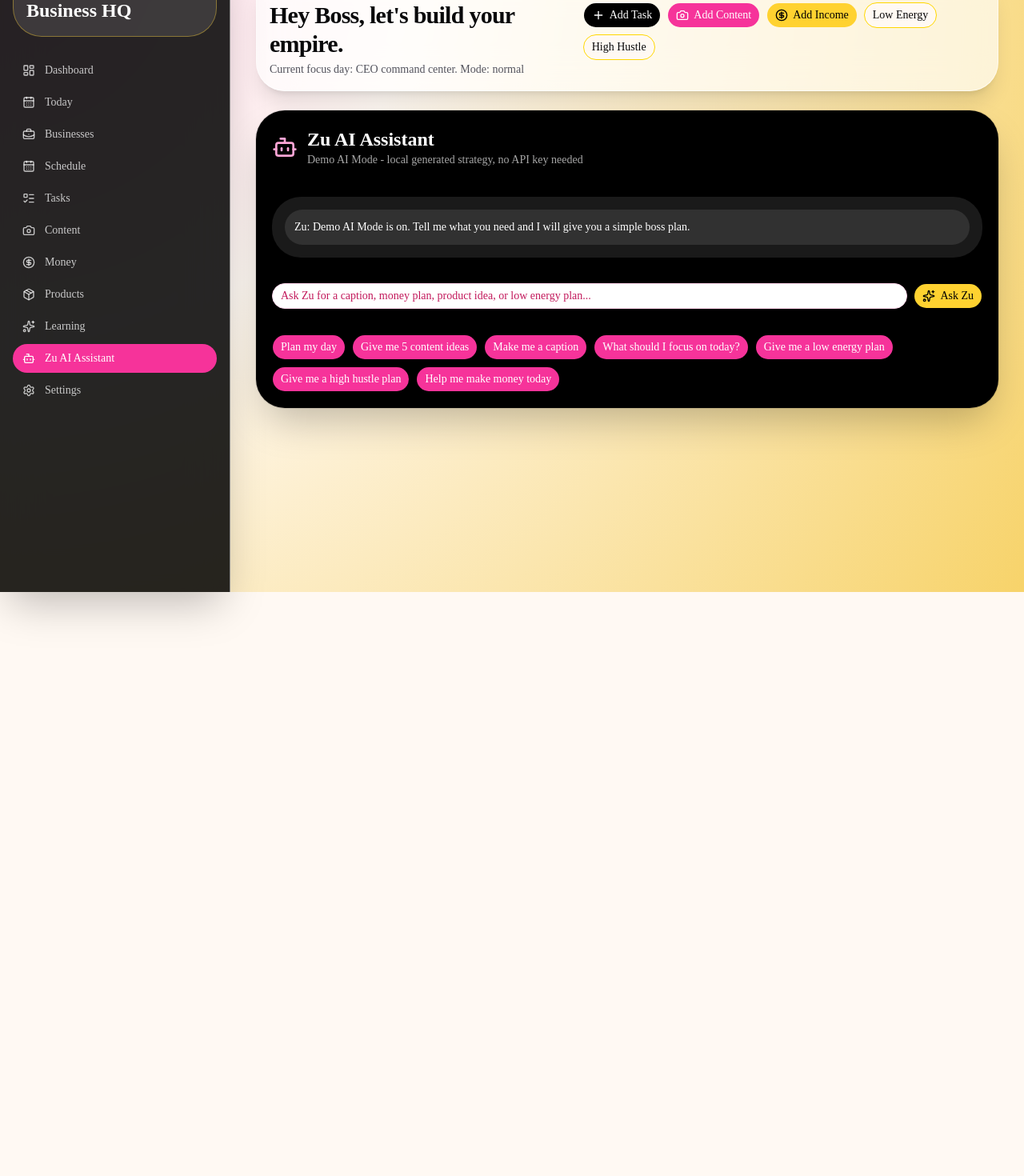
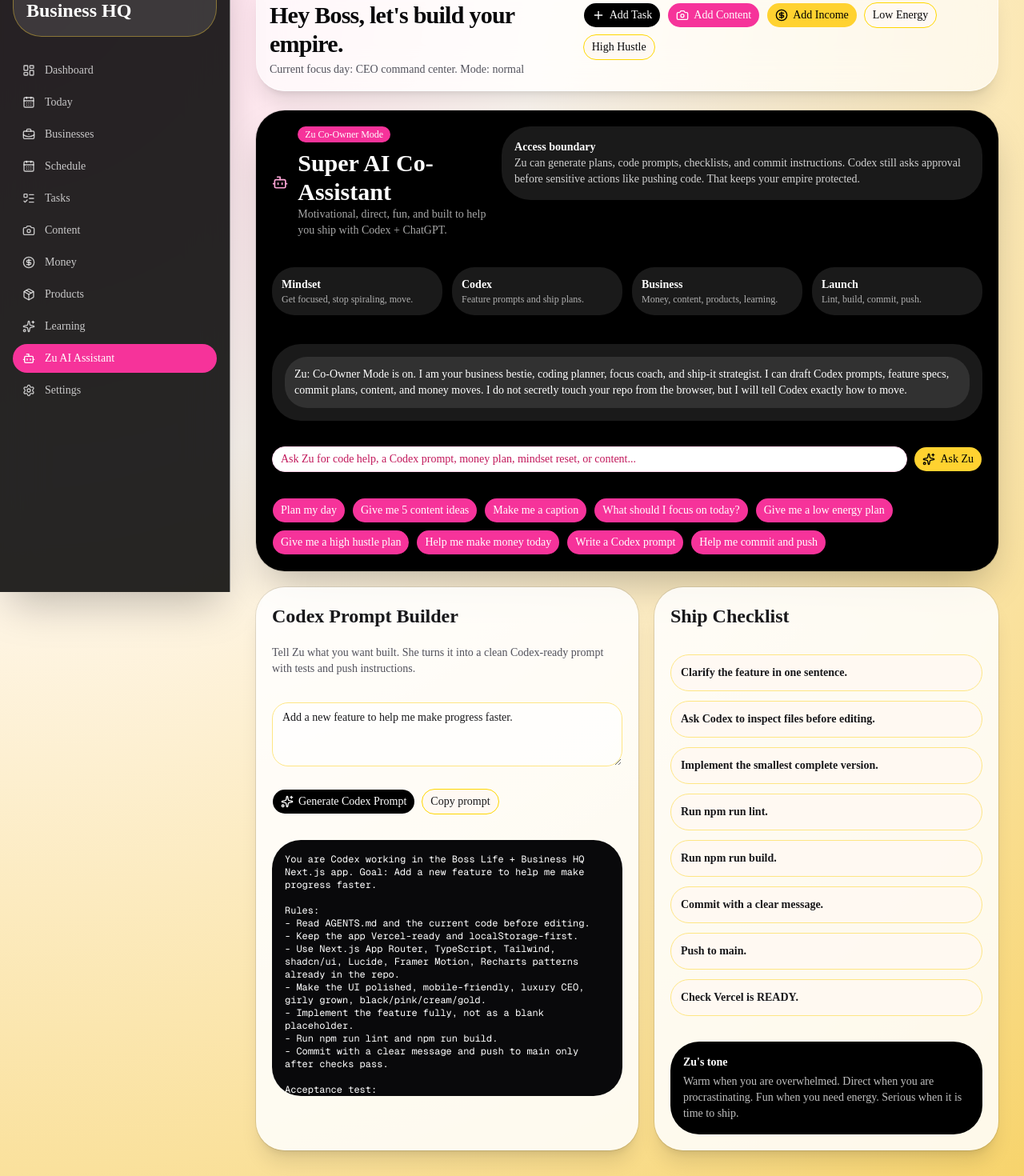
Before and after one commit to angeljonez0410-lgtm/lLife-business-hq, a Next.js app: page /ai in a window 1280 px wide. Shown: the part 60-1530 px from the top of the page at 80% size. Before the commit the page ends 800 px from the top, so only its background shows below. Built offline with nearby package versions, Linux system fonts and the light colour scheme.

Commit message:
Upgrade Zu co-owner assistant

```diff
--- a/src/components/dashboard/BossDashboardApp.tsx
+++ b/src/components/dashboard/BossDashboardApp.tsx
@@ -138,12 +138,32 @@ function generateContentPack(item: ContentIdea, kind: string) {
 
 function generateZuReply(prompt: string) {
   const lower = prompt.toLowerCase();
+  if (lower.includes("code") || lower.includes("codex") || lower.includes("commit") || lower.includes("push") || lower.includes("build")) return "Zu: Co-Owner Mode activated. Give Codex the exact feature, files touched if you know them, and the acceptance test. The move is: 1) inspect the code, 2) make the smallest working change, 3) run lint/build, 4) commit with a clear message, 5) push only after it passes. I can draft the Codex prompt and ship checklist for you.";
   if (lower.includes("money")) return "Zu: Pick one fast-cash lane: post an offer, list one product, follow up with 3 people, and record the income. No overthinking.";
   if (lower.includes("content") || lower.includes("caption")) return `Zu: Here are 5 ideas: ${aiProductIdeas.slice(0, 5).map((idea) => `\n- ${idea}: show the problem, the process, and the result`).join("")}`;
   if (lower.includes("low energy")) return "Zu: Low energy plan: one money move, one content draft, one learning video, one 10-minute cleanup. Then you are allowed to rest.";
   if (lower.includes("high hustle")) return "Zu: High hustle plan: batch 5 hooks, list 3 products, finish 3 tasks, improve one page, and update the money tracker.";
   if (lower.includes("focus")) return "Zu: Focus on the task closest to money first, then content, then learning. Today does not need 20 wins. It needs the right 3.";
   return "Zu: Start with one clear outcome, one content move, one money move, and one tiny learning step. Keep it simple enough to finish today.";
+}
+
+function buildCodexPrompt(goal: string) {
+  const request = goal.trim() || "Upgrade Boss Life + Business HQ with the next highest-impact feature.";
+  return `You are Codex working in the Boss Life + Business HQ Next.js app. Goal: ${request}
+
+Rules:
+- Read AGENTS.md and the current code before editing.
+- Keep the app Vercel-ready and localStorage-first.
+- Use Next.js App Router, TypeScript, Tailwind, shadcn/ui, Lucide, Framer Motion, Recharts patterns already in the repo.
+- Make the UI polished, mobile-friendly, luxury CEO, girly grown, black/pink/cream/gold.
+- Implement the feature fully, not as a blank placeholder.
+- Run npm run lint and npm run build.
+- Commit with a clear message and push to main only after checks pass.
+
+Acceptance test:
+- The feature is visible in the app.
+- User data stays editable/persistent.
+- No TypeScript, lint, or Vercel build errors.`;
 }
 
 export default function BossDashboardApp({ view }: { view: View }) {
@@ -630,15 +650,83 @@ function LearningPage({ learning }: { learning: ReturnType<typeof useLearning>[0
 }
 
 function ZuPage() {
-  const [messages, setMessages] = useState(["Zu: Demo AI Mode is on. Tell me what you need and I will give you a simple boss plan."]);
+  const [messages, setMessages] = useState(["Zu: Co-Owner Mode is on. I am your business bestie, coding planner, focus coach, and ship-it strategist. I can draft Codex prompts, feature specs, commit plans, content, and money moves. I do not secretly touch your repo from the browser, but I will tell Codex exactly how to move."]);
   const [prompt, setPrompt] = useState("");
-  const prompts = ["Plan my day", "Give me 5 content ideas", "Make me a caption", "What should I focus on today?", "Give me a low energy plan", "Give me a high hustle plan", "Help me make money today"];
+  const [codexGoal, setCodexGoal] = useState("Add a new feature to help me make progress faster.");
+  const [codexPrompt, setCodexPrompt] = useState(buildCodexPrompt("Add a new feature to help me make progress faster."));
+  const prompts = ["Plan my day", "Give me 5 content ideas", "Make me a caption", "What should I focus on today?", "Give me a low energy plan", "Give me a high hustle plan", "Help me make money today", "Write a Codex prompt", "Help me commit and push"];
   function ask(value: string) {
     if (!value.trim()) return;
     setMessages([...messages, `You: ${value}`, generateZuReply(value)]);
     setPrompt("");
   }
-  return <Card className="rounded-2xl bg-black p-5 text-white shadow-2xl"><div className="flex items-center gap-3"><Bot className="size-8 text-pink-300" /><div><h3 className="text-2xl font-black">Zu AI Assistant</h3><p className="text-sm text-white/65">Demo AI Mode - local generated strategy, no API key needed</p></div></div><div className="mt-5 max-h-[440px] space-y-3 overflow-auto rounded-2xl bg-white/10 p-4">{messages.map((message, index) => <p key={`${message}-${index}`} className="whitespace-pre-line rounded-xl bg-white/10 p-3 text-sm">{message}</p>)}</div><div className="mt-4 grid gap-2 md:grid-cols-[1fr_auto]"><Input className="bg-white text-black" value={prompt} onChange={(event) => setPrompt(event.target.value)} placeholder="Ask Zu for a caption, money plan, product idea, or low energy plan..." /><Button onClick={() => ask(prompt)} className="bg-amber-300 text-black"><Sparkles /> Ask Zu</Button></div><div className="mt-4 flex flex-wrap gap-2">{prompts.map((item) => <Button key={item} onClick={() => ask(item)} className="bg-pink-500 text-white">{item}</Button>)}</div></Card>;
+  function generatePrompt() {
+    setCodexPrompt(buildCodexPrompt(codexGoal));
+  }
+  return (
+    <div className="space-y-5">
+      <Card className="rounded-2xl bg-black p-5 text-white shadow-2xl">
+        <div className="flex flex-col gap-4 lg:flex-row lg:items-start lg:justify-between">
+          <div className="flex items-center gap-3">
+            <Bot className="size-9 text-pink-300" />
+            <div>
+              <Badge className="mb-2 bg-pink-500 text-white">Zu Co-Owner Mode</Badge>
+              <h3 className="text-3xl font-black">Super AI Co-Assistant</h3>
+              <p className="text-sm text-white/65">Motivational, direct, fun, and built to help you ship with Codex + ChatGPT.</p>
+            </div>
+          </div>
+          <div className="rounded-2xl bg-white/10 p-4 text-sm text-white/80">
+            <p className="font-black text-white">Access boundary</p>
+            <p>Zu can generate plans, code prompts, checklists, and commit instructions. Codex still asks approval before sensitive actions like pushing code. That keeps your empire protected.</p>
+          </div>
+        </div>
+
+        <div className="mt-5 grid gap-3 md:grid-cols-4">
+          <div className="rounded-xl bg-white/10 p-3"><p className="font-black">Mindset</p><p className="text-xs text-white/65">Get focused, stop spiraling, move.</p></div>
+          <div className="rounded-xl bg-white/10 p-3"><p className="font-black">Codex</p><p className="text-xs text-white/65">Feature prompts and ship plans.</p></div>
+          <div className="rounded-xl bg-white/10 p-3"><p className="font-black">Business</p><p className="text-xs text-white/65">Money, content, products, learning.</p></div>
+          <div className="rounded-xl bg-white/10 p-3"><p className="font-black">Launch</p><p className="text-xs text-white/65">Lint, build, commit, push.</p></div>
+        </div>
+
+        <div className="mt-5 max-h-[420px] space-y-3 overflow-auto rounded-2xl bg-white/10 p-4">{messages.map((message, index) => <p key={`${message}-${index}`} className="whitespace-pre-line rounded-xl bg-white/10 p-3 text-sm">{message}</p>)}</div>
+        <div className="mt-4 grid gap-2 md:grid-cols-[1fr_auto]"><Input className="bg-white text-black" value={prompt} onChange={(event) => setPrompt(event.target.value)} placeholder="Ask Zu for code help, a Codex prompt, money plan, mindset reset, or content..." /><Button onClick={() => ask(prompt)} className="bg-amber-300 text-black"><Sparkles /> Ask Zu</Button></div>
+        <div className="mt-4 flex flex-wrap gap-2">{prompts.map((item) => <Button key={item} onClick={() => ask(item)} className="bg-pink-500 text-white">{item}</Button>)}</div>
+      </Card>
+
+      <div className="grid gap-5 xl:grid-cols-[1fr_.9fr]">
+        <Card className="rounded-2xl bg-white/85 p-5 shadow-xl">
+          <h3 className="text-2xl font-black">Codex Prompt Builder</h3>
+          <p className="mt-1 text-sm text-zinc-600">Tell Zu what you want built. She turns it into a clean Codex-ready prompt with tests and push instructions.</p>
+          <textarea className={`${textareaClass} mt-4`} value={codexGoal} onChange={(event) => setCodexGoal(event.target.value)} />
+          <div className="mt-3 flex flex-wrap gap-2">
+            <Button onClick={generatePrompt} className="bg-black text-white"><Sparkles /> Generate Codex Prompt</Button>
+            <Button onClick={() => navigator.clipboard?.writeText(codexPrompt)} variant="outline">Copy prompt</Button>
+          </div>
+          <pre className="mt-4 max-h-80 overflow-auto whitespace-pre-wrap rounded-2xl bg-zinc-950 p-4 text-xs text-white">{codexPrompt}</pre>
+        </Card>
+
+        <Card className="rounded-2xl bg-white/85 p-5 shadow-xl">
+          <h3 className="text-2xl font-black">Ship Checklist</h3>
+          <div className="mt-4 space-y-3">
+            {[
+              "Clarify the feature in one sentence.",
+              "Ask Codex to inspect files before editing.",
+              "Implement the smallest complete version.",
+              "Run npm run lint.",
+              "Run npm run build.",
+              "Commit with a clear message.",
+              "Push to main.",
+              "Check Vercel is READY.",
+            ].map((item) => <div key={item} className="rounded-xl border border-amber-200 bg-cream/80 p-3 text-sm font-semibold">{item}</div>)}
+          </div>
+          <div className="mt-4 rounded-2xl bg-black p-4 text-white">
+            <p className="font-black">Zu&apos;s tone</p>
+            <p className="mt-1 text-sm text-white/75">Warm when you are overwhelmed. Direct when you are procrastinating. Fun when you need energy. Serious when it is time to ship.</p>
+          </div>
+        </Card>
+      </div>
+    </div>
+  );
 }
 
 function SettingsPage({ settings, setSettings, reset, exportData }: { settings: ReturnType<typeof useSettings>[0]; setSettings: (value: ReturnType<typeof useSettings>[0]) => void; reset: () => void; exportData: () => void }) {
```
